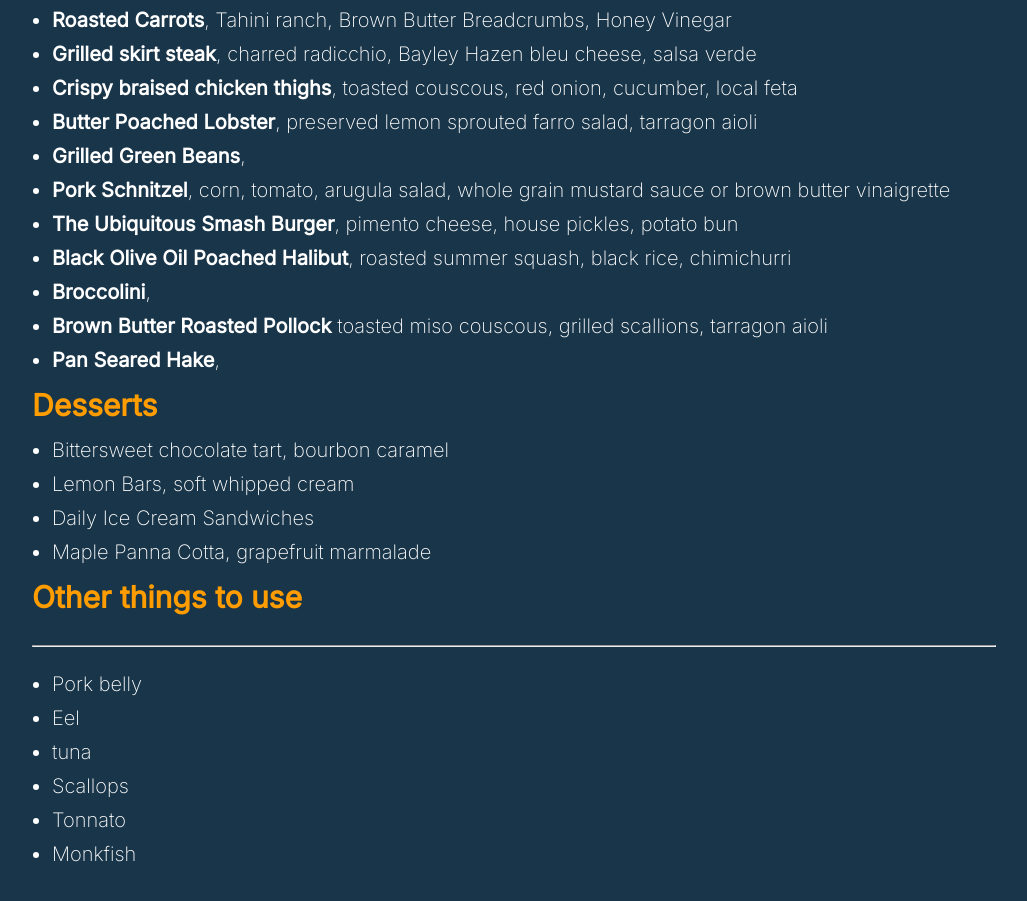
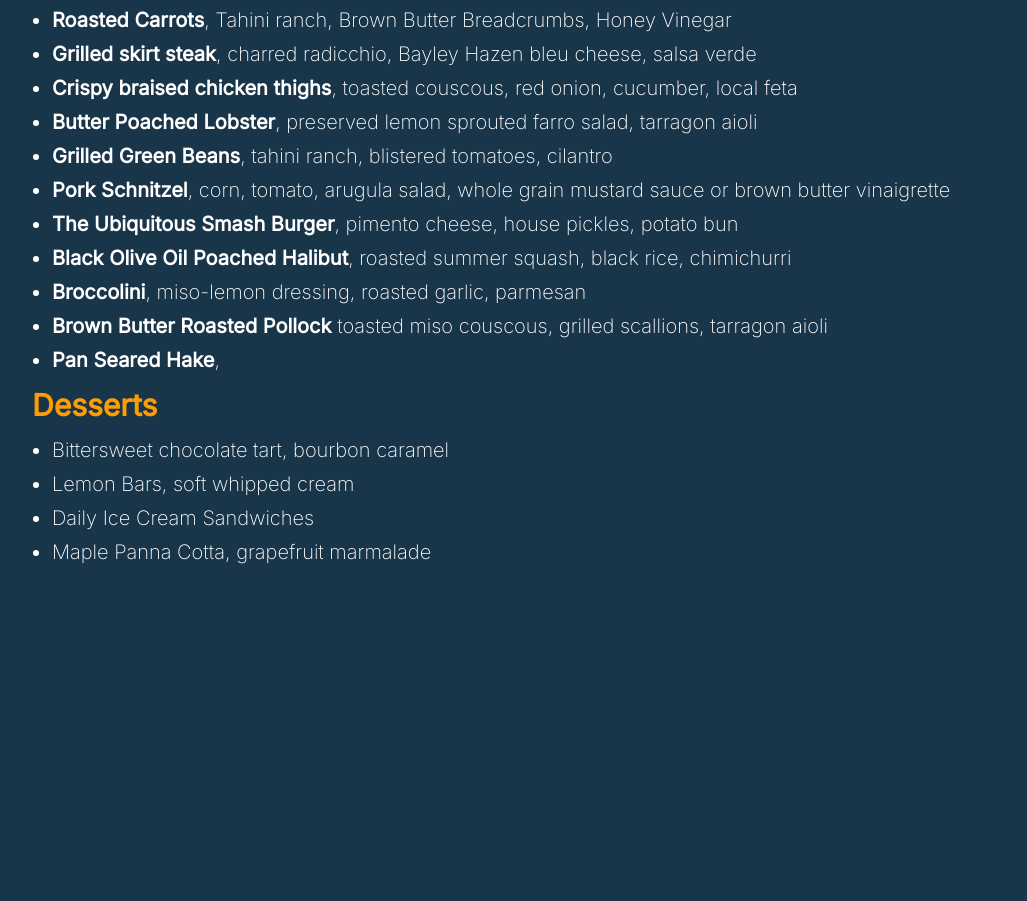
Before and after one commit to thejefwright/black-heart-food-group, a Gatsby site: page /crownJewel in a window 1280 px wide. Shown: the part 1283-2184 px from the top of the page, without its empty margins (126-1153 px from the left). After the commit the page ends 1882 px from the top, so only its background shows below. Built offline with nearby package versions, Linux system fonts and the light colour scheme; Gatsby itself is replaced by a stand-in of ours.

Commit message:
adding items

```diff
--- a/src/pages/crownJewel.mdx
+++ b/src/pages/crownJewel.mdx
@@ -59,11 +59,11 @@
 - **Grilled skirt steak**, charred radicchio, Bayley Hazen bleu cheese, salsa verde
 - **Crispy braised chicken thighs**, toasted couscous, red onion, cucumber, local feta
 - **Butter Poached Lobster**, preserved lemon sprouted farro salad, tarragon aioli
-- **Grilled Green Beans**,
+- **Grilled Green Beans**, tahini ranch, blistered tomatoes, cilantro
 - **Pork Schnitzel**, corn, tomato, arugula salad, whole grain mustard sauce or brown butter vinaigrette
 - **The Ubiquitous Smash Burger**, pimento cheese, house pickles, potato bun
 - **Black Olive Oil Poached Halibut**, roasted summer squash, black rice, chimichurri
-- **Broccolini**,
+- **Broccolini**, miso-lemon dressing, roasted garlic, parmesan
 - **Brown Butter Roasted Pollock** toasted miso couscous, grilled scallions, tarragon aioli
 - **Pan Seared Hake**,
 
@@ -73,14 +73,3 @@
 - Lemon Bars, soft whipped cream
 - Daily Ice Cream Sandwiches
 - Maple Panna Cotta, grapefruit marmalade
-
-## Other things to use
-
----
-
-- Pork belly
-- Eel
-- tuna
-- Scallops
-- Tonnato
-- Monkfish
```
